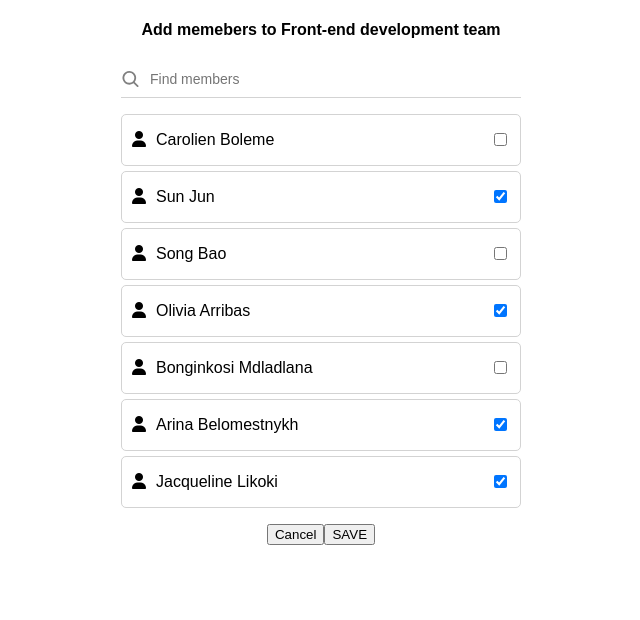
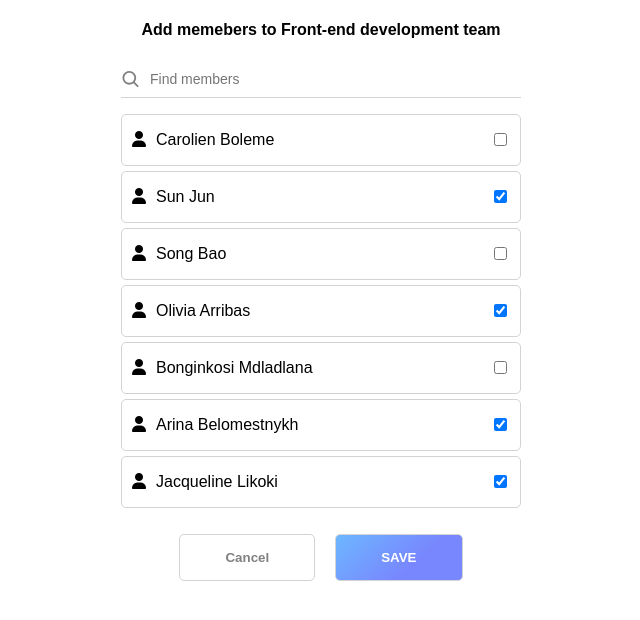
Before and after one commit to ManolyaTam/react-simple-mockup, a React (Create React App) app: page / in a window 1280 px wide. Shown: the top 620 px of the page, without its empty margins (319-959 px from the left). Built offline with nearby package versions, Linux system fonts and the light colour scheme.

Commit message:
styling buttons

```diff
--- a/src/components/SearchMembersForm/search-members-form.css
+++ b/src/components/SearchMembersForm/search-members-form.css
@@ -0,0 +1,20 @@
+.search-form button {
+  border-radius: 5px;
+  background-color: transparent;
+  color: grey;
+  border: 1px solid lightgrey;
+  font-weight: bold;
+  outline: none;
+  padding: 15px 45px;
+  margin: 10px;
+}
+
+.search-form button[type="submit"] {
+  background: rgb(109, 183, 255);
+  background: linear-gradient(
+    138deg,
+    rgba(109, 183, 255, 1) 0%,
+    rgba(120, 135, 254, 1) 62%
+  );
+  color: white;
+}
```
